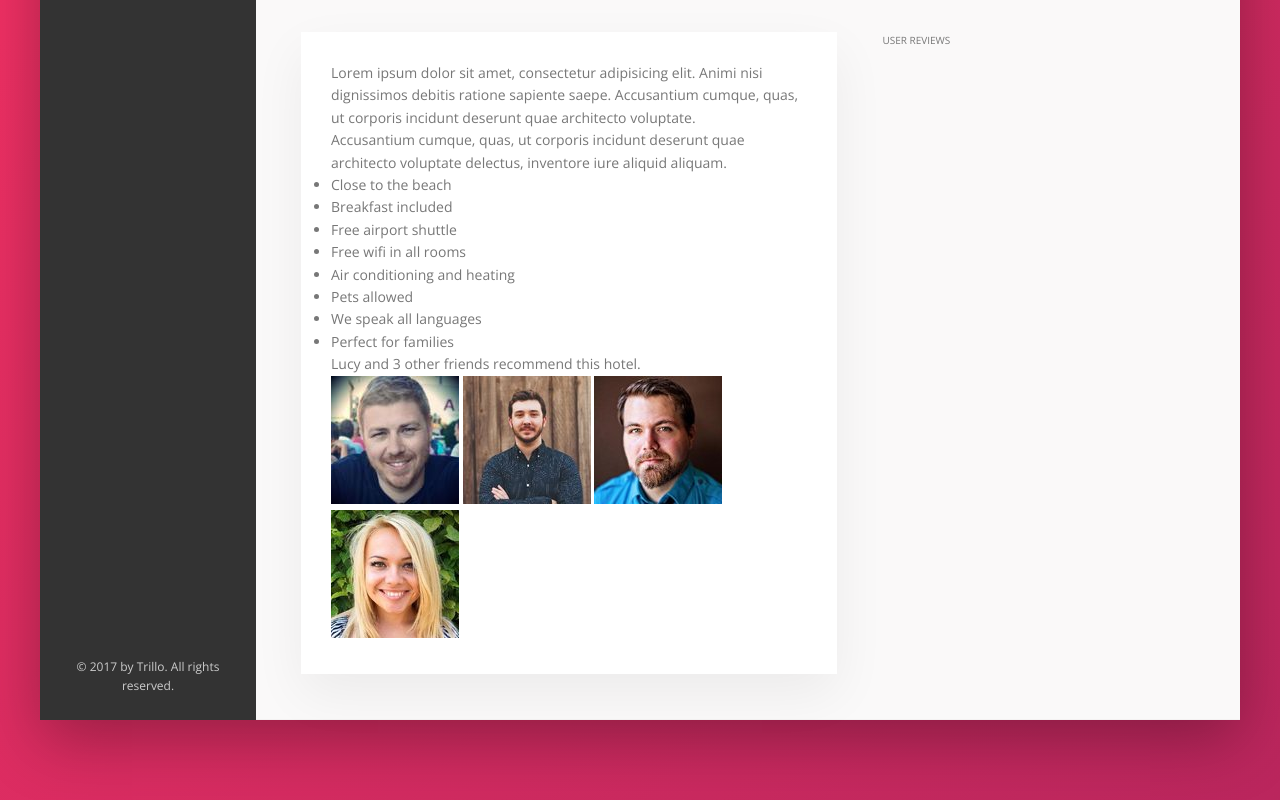
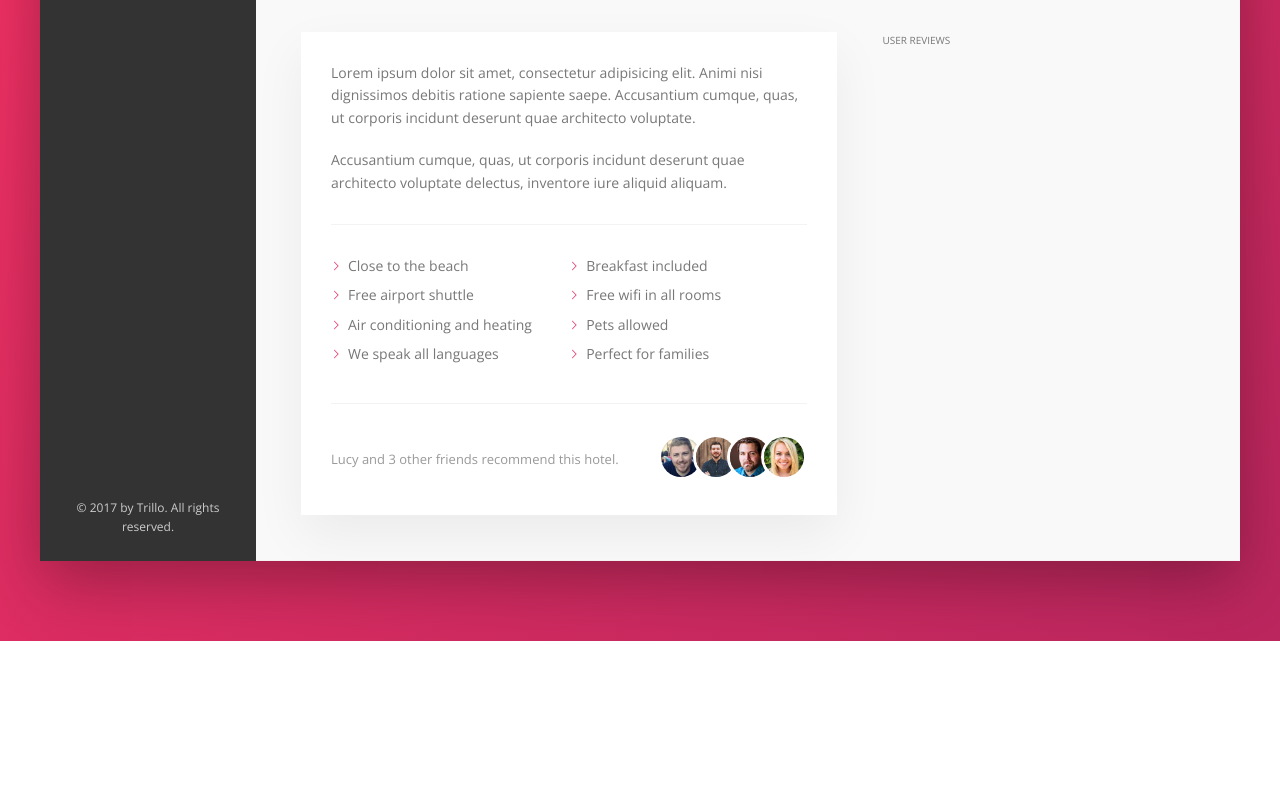
Before and after one commit to vincentbaylon/css-trillo, a website: page index.html in a window 1280 px wide. Shown: the part 615-1415 px from the top of the page. After the commit the page ends 1256 px from the top, so only its background shows below. Drawn offline with nearby package versions, Linux system fonts and the light colour scheme.

Commit message:
Finished content area

```diff
--- a/sass/_components.scss
+++ b/sass/_components.scss
@@ -295,3 +295,75 @@
       box-shadow: none;
    }
 }
+
+//////////////////////////////////////
+// PARAGRAPH
+.paragraph:not(:last-of-type) {
+   margin-bottom: 2rem;
+}
+
+//////////////////////////////////////
+// LIST
+.list {
+   list-style: none;
+   margin: 3rem 0rem;
+   padding: 3rem 0rem;
+   border-top: var(--line);
+   border-bottom: var(--line);
+
+   display: flex;
+   flex-wrap: wrap;
+
+   &__item {
+      flex: 0 0 50%;
+      margin-bottom: 0.7rem;
+   }
+
+   &__item::before {
+      content: "";
+      display: inline-block;
+      height: 1rem;
+      width: 1rem;
+      margin-right: 0.7rem;
+
+      // Older browsers
+      // background-image: url(../img/chevron-thin-right.svg);
+      // background-size: cover;
+
+      // Newer browsers - masks
+      background-color: var(--color-primary);
+      -webkit-mask-image: url(../img/chevron-thin-right.svg);
+      -webkit-mask-size: cover;
+      mask-image: url(../img/chevron-thin-right.svg);
+      mask-size: cover;
+   }
+}
+
+//////////////////////////////////////
+// RECOMMEND
+.recommend {
+   font-size: 1.3rem;
+   color: var(--color-grey-dark-3);
+
+   display: flex;
+   align-items: center;
+
+   &__count {
+      margin-right: auto;
+   }
+
+   &__friends {
+   }
+
+   &__photo {
+      box-sizing: content-box;
+      height: 4rem;
+      width: 4rem;
+      border-radius: 50%;
+      border: 3px solid #fff;
+
+      &:not(:last-child) {
+         margin-right: -1.5rem;
+      }
+   }
+}
```
Also changed, not shown: css/style.css.
